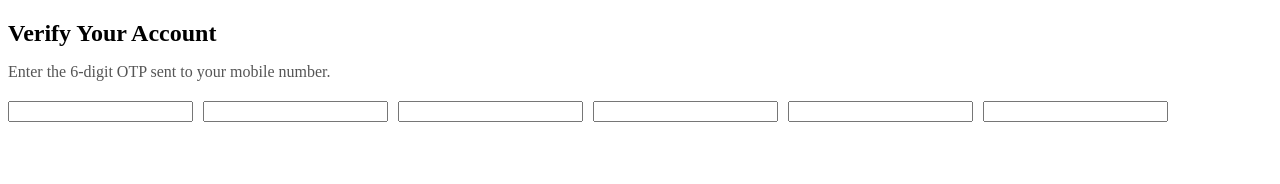
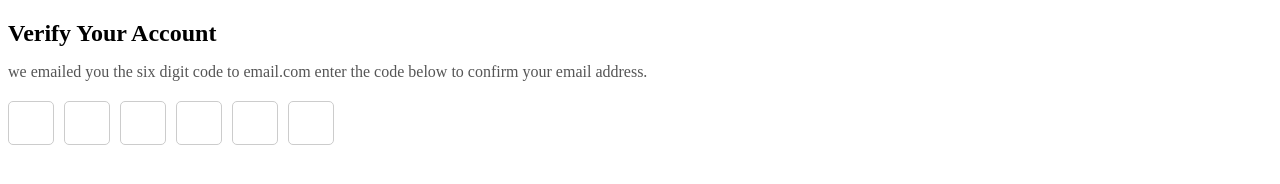
Before and after one commit to acciojob/OTP-sanjayrautela, a website: page main.html in a window 1280 px wide. Drawn offline with Linux system fonts and the light colour scheme.

Commit message:
created a submission

```diff
--- a/main.html
+++ b/main.html
@@ -1,70 +1,29 @@
 <!DOCTYPE html>
-<html lang="en">
+
+<html>
+
 <head>
-    <meta charset="UTF-8">
-    <meta name="viewport" content="width=device-width, initial-scale=1.0">
-    <title>OTP Verification</title>
-    <style>
-        #verification_heading {
-            font-size: 24px;
-            font-weight: bold;
-            margin-bottom: 10px;
-        }
+	<link rel="stylesheet" href="styles.css">
+</head>
 
-        #verification_subtext {
-            font-size: 16px;
-            color: #555;
-            margin-bottom: 20px;
-        }
-
-        .code-container {
-            display: flex;
-            gap: 10px;
-        }
-
-        .code {
-            width: 40px;
-            height: 40px;
-            font-size: 20px;
-            text-align: center;
-            border: 1px solid #ccc;
-            border-radius: 5px;
-        }
-    </style>
-</head>
 <body>
-
-    <div>
+	 <div>
         <h2 id="verification_heading">Verify Your Account</h2>
-        <p id="verification_subtext">Enter the 6-digit OTP sent to your mobile number.</p>
-
+        <p id="verification_subtext">we emailed you the six digit code to email.com enter the code below to confirm your email address.</p>
 
         <div class="code-container">
-            <input type="text" id="code" maxlength="1" oninput="focusNext(this)" />
-            <input type="text" id="code" maxlength="1" oninput="focusNext(this)" />
-            <input type="text" id="code" maxlength="1" oninput="focusNext(this)" />
-            <input type="text" id="code" maxlength="1" oninput="focusNext(this)" />
-            <input type="text" id="code" maxlength="1" oninput="focusNext(this)" />
-            <input type="text" id="code" maxlength="1" oninput="focusNext(this)" />
+            <input type="text" class="code" maxlength="1" oninput="focusNext(this)" />
+            <input type="text" class="code" maxlength="1" oninput="focusNext(this)" />
+            <input type="text" class="code" maxlength="1" oninput="focusNext(this)" />
+            <input type="text" class="code" maxlength="1" oninput="focusNext(this)" />
+            <input type="text" class="code" maxlength="1" oninput="focusNext(this)" />
+            <input type="text" class="code" maxlength="1" oninput="focusNext(this)" />
         </div>
     </div>
+	<!-- the entire body must be written by student -->
+    <script type="text/javascript" src="./script.js">
+</script>
 
-    <script>
-        function focusNext(currentInput) {
-            if (currentInput.value.length === 1) {
-                // Move to the next input field
-                const nextInput = currentInput.nextElementSibling;
-                if (nextInput) {
-                    nextInput.focus();
-                }
-            } else if (currentInput.value.length === 0) {
-                // Move to the previous input field on backspace
-                const prevInput = currentInput.previousElementSibling;
-                if (prevInput) {
-                    prevInput.focus();
-                }
-            }
-        }
-    </script>
 </body>
+
 </html>
--- a/script.js
+++ b/script.js
@@ -1 +1,16 @@
 //your JS code here. If required.
+  function focusNext(currentInput) {
+            if (currentInput.value.length === 1) {
+                // Move to the next input field
+                const nextInput = currentInput.nextElementSibling;
+                if (nextInput) {
+                    nextInput.focus();
+                }
+            } else if (currentInput.value.length === 0) {
+                // Move to the previous input field on backspace
+                const prevInput = currentInput.previousElementSibling;
+                if (prevInput) {
+                    prevInput.focus();
+                }
+            }
+        }
--- a/styles.css
+++ b/styles.css
@@ -1 +1,26 @@
 /*  your css code here. If applicable */
+        #verification_heading {
+            font-size: 24px;
+            font-weight: bold;
+            margin-bottom: 10px;
+        }
+
+        #verification_subtext {
+            font-size: 16px;
+            color: #555;
+            margin-bottom: 20px;
+        }
+
+        .code-container {
+            display: flex;
+            gap: 10px;
+        }
+
+        .code {
+            width: 40px;
+            height: 40px;
+            font-size: 20px;
+            text-align: center;
+            border: 1px solid #ccc;
+            border-radius: 5px;
+        }
```
